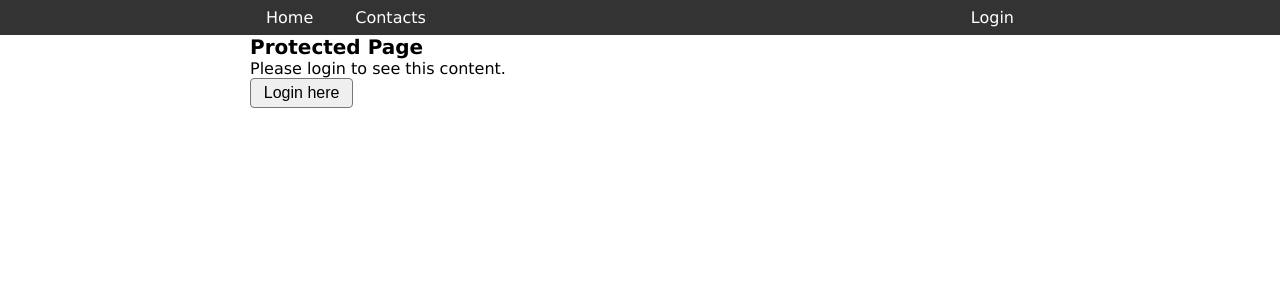
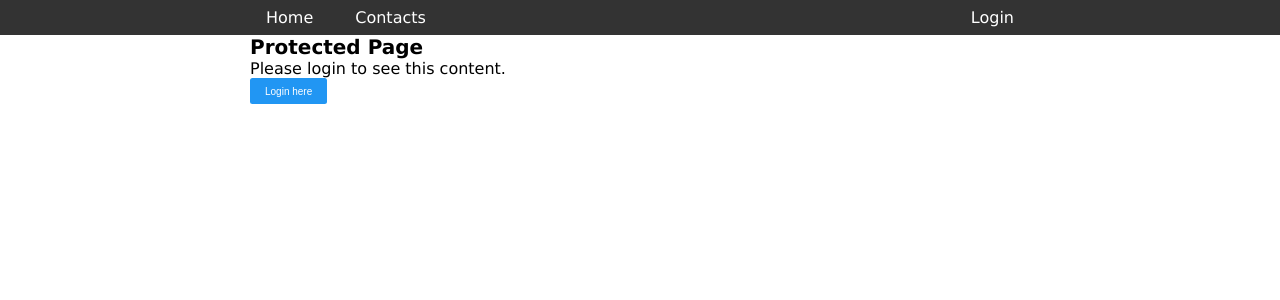
Before and after one commit to VytasPet/feu5-12_react_practice_crud_axios, a React (Vite) app: page /not-allowed in a window 1280 px wide. Shown: the top 300 px of the page. Built offline with nearby package versions, Linux system fonts and the light colour scheme.

Commit message:
button better feedback with css

```diff
--- a/src/components/ui/Button.styled.jsx
+++ b/src/components/ui/Button.styled.jsx
@@ -1,25 +1,75 @@
-import styled from 'styled-components';
+import React from 'react';
+import styled, { css } from 'styled-components';
 
-const Button = styled.button`
-  font-size: 16px;
-  padding: 0.3em 0.8em;
-  border-radius: 4px;
-  border: 1px solid #777;
+const sizes = {
+  small: css`
+    font-size: 0.8rem;
+    padding: 0.5rem 1rem;
+  `,
+  medium: css`
+    font-size: 1rem;
+    padding: 0.75rem 1.5rem;
+  `,
+  large: css`
+    font-size: 1.2rem;
+    padding: 1rem 2rem;
+  `,
+};
+
+const variants = {
+  primary: css`
+    color: white;
+    background-color: #2196f3;
+
+    &:hover {
+      background-color: #1976d2;
+    }
+
+    &:active {
+      background-color: #0d47a1;
+    }
+  `,
+  secondary: css`
+    color: white;
+    background-color: #9e9e9e;
+
+    &:hover {
+      background-color: #757575;
+    }
+
+    &:active {
+      background-color: #424242;
+    }
+  `,
+  success: css`
+    color: white;
+    background-color: #4caf50;
+
+    &:hover {
+      background-color: #388e3c;
+    }
+
+    &:active {
+      background-color: #1b5e20;
+    }
+  `,
+};
+
+const StyledButton = styled.button`
+  border: none;
+  border-radius: 0.25rem;
   cursor: pointer;
-  transition: background-color 0.2s;
-  &:hover {
-    background-color: #777;
-  }
-  span {
-    color: tomato;
-  }
+  ${(props) => sizes[props.size]};
+  ${(props) => variants[props.variant]};
 `;
 
-// paimti visa stiliu is Button ir kazka pakeisti
-export const LargeButton = styled(Button)`
-  font-size: 24px;
-  border-radius: 10px;
-`;
+function Button({ children, size = 'medium', variant = 'primary', ...rest }) {
+  return (
+    <StyledButton size={size} variant={variant} {...rest}>
+      {children}
+    </StyledButton>
+  );
+}
 
 export const SubmitButton = styled(Button).attrs((props) => ({
   type: 'submit',
--- a/src/components/ui/Feedback.jsx
+++ b/src/components/ui/Feedback.jsx
@@ -1,5 +1,5 @@
 import React from 'react';
-import styled from 'styled-components';
+import styled, { css } from 'styled-components';
 import PropTypes from 'prop-types';
 
 function Feedback({ children, type, show }) {
@@ -26,15 +26,18 @@ const Wrap = styled.div`
   margin-top: 3rem;
   margin-bottom: 3rem;
   text-align: center;
-  background-color: ${(props) => {
-    return props.feedbackType === 'error' ? '#fce2de' : '#f5f5f5';
-  }};
-  border-color: ${(props) => {
-    return props.feedbackType === 'error' ? 'tomato' : '#000';
-  }};
-  color: ${(props) => {
-    return props.feedbackType === 'error' ? 'tomato' : '#000';
-  }};
+
+  background-color: #f5f5f5;
+  border-color: #000;
+  color: #000;
+
+  ${(props) =>
+    props.feedbackType === 'error' &&
+    css`
+      background-color: #fce2de;
+      border-color: tomato;
+      color: tomato;
+    `}
 `;
 
 const Value = styled.h3`
```
